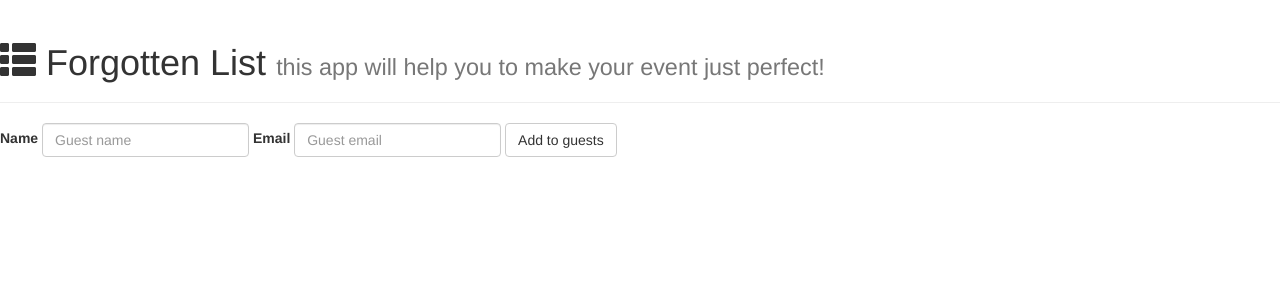
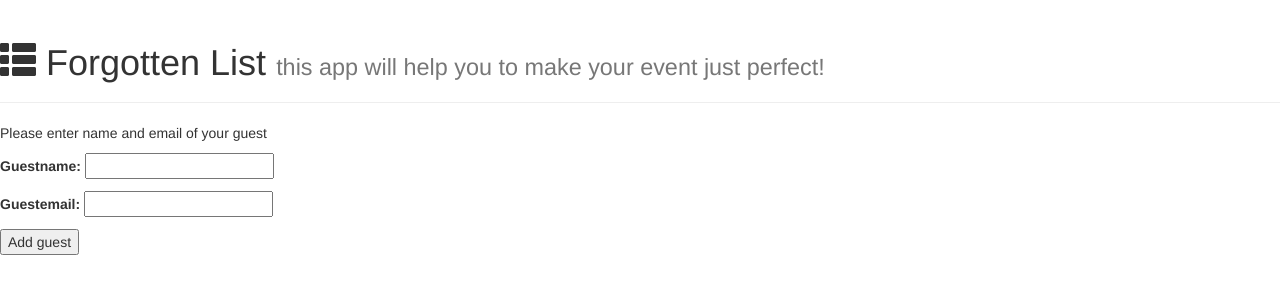
Before and after one commit to jrtidev/flist_djangoApp, a Django app: page /main/ in a window 1280 px wide. Shown: the top 300 px of the page. Run offline with Django 3.2, Linux system fonts and the light colour scheme; some libraries are stand-ins or nearby versions.

Commit message:
Added FE form for addding guests

```diff
--- a/core/forms.py
+++ b/core/forms.py
@@ -1,5 +1,5 @@
 from django import forms
 
 class GuestForm(forms.Form):
-	guestName = forms.CharField(max_length=100)
-	guestEmail = forms.CharField(max_length=100)
+	guestName = forms.CharField(max_length=100, required=False)
+	guestEmail = forms.EmailField(max_length=100, required=False)
--- a/core/templates/main/main.html
+++ b/core/templates/main/main.html
@@ -5,6 +5,11 @@
 	<meta charset="utf-8">
 	<title>Forgotten List</title>
 	<link rel="stylesheet" href="https://maxcdn.bootstrapcdn.com/bootstrap/3.3.7/css/bootstrap.min.css" integrity="sha384-BVYiiSIFeK1dGmJRAkycuHAHRg32OmUcww7on3RYdg4Va+PmSTsz/K68vbdEjh4u" crossorigin="anonymous">
+	<style type="text/css">
+   		.guests_list {
+   			width: 200px;
+   		}
+  </style>
 </head>
 <body>
 <div class="page-header">
@@ -12,24 +17,21 @@
 	<span class="glyphicon glyphicon-th-list" aria-hidden="true"></span>
   	Forgotten List <small>this app will help you to make your event just perfect!</small>
   	</h1>
-  	<div>
+ </div>
+</div>
+<p>{{ addGuestMessage }}</p>
+<form method="POST" action="">{% csrf_token %}
+	{{ form.as_p }}
+	<input type="submit" value="Add guest">
 
-  	</div>
-</div>
-<div>
-	<form action="" method="post" class="form-inline">
-	{% csrf_token %}
-   	{{ form }}
-		<div class="form-group">
-			<label for="guestName">Name</label>
-			<input type="text" class="form-control" id="guestName" placeholder="Guest name">
-		</div>
-		<div class="form-group">
-			<label for="guestEmail">Email</label>
-			<input type="Email" class="form-control" id="guestEmail" placeholder="Guest email">
-		</div>
-		<button type="submit" class="btn btn-default">Add to guests</button>
-	</form>
+</form>
+<br>
+<div class="guests_list">
+	<ul class="list-group">
+	{% for guest in guests %}
+	  <li class="list-group-item">{{guest}}</li>
+	 {% endfor %}
+	</ul>
 </div>
 </body>
 </html>
--- a/core/views.py
+++ b/core/views.py
@@ -1,24 +1,27 @@
 from django.shortcuts import render, HttpResponse
 from .forms import GuestForm
+import json
+import smtplib
+from email.mime.multipart import MIMEMultipart
+from email.mime.text import MIMEText
 
 guests = {}
-# Create your views here.
 def main(request):
-	return render(request, 'main/main.html')
-
-#form for adding guest
-def add_guest(request):
-	if request.method == 'POST':
-		form = GuestForm(request.POST)
-		if form.is_valid():
-			guestName = form.cleaned_data['guestName']
-			guestEmail = form.cleaned_data['guestEame']
-			guests[guestName][guestName]=guestEmail
+	title = 'Application title'
+	addGuestMessage = 'Please enter name and email of your guest'
+	form = GuestForm(request.POST or None)
+	if form.is_valid():
+		guest = form.cleaned_data['guestName']
+		email = form.cleaned_data['guestEmail']
+		if email in guests.values():
+			print('Dublicate guest')
 		else:
-			form = GuestForm()
-	return render(request, 'main/guests.html', {'guestName': guestName, 'guestEmail':guestEmail})
-
-def test(request):
-	user = list(guests.keys())[1]
-
-	return render(request, 'main/main.html', {'user':user})
+			guests[guest]=email
+			print(guests)
+		form = GuestForm()
+	context={
+		'form':form,
+		'addGuestMessage':addGuestMessage,
+		'guests':guests,
+	}
+	return render(request, 'main/main.html', context)
```
Also changed, not shown: 13 other files.
